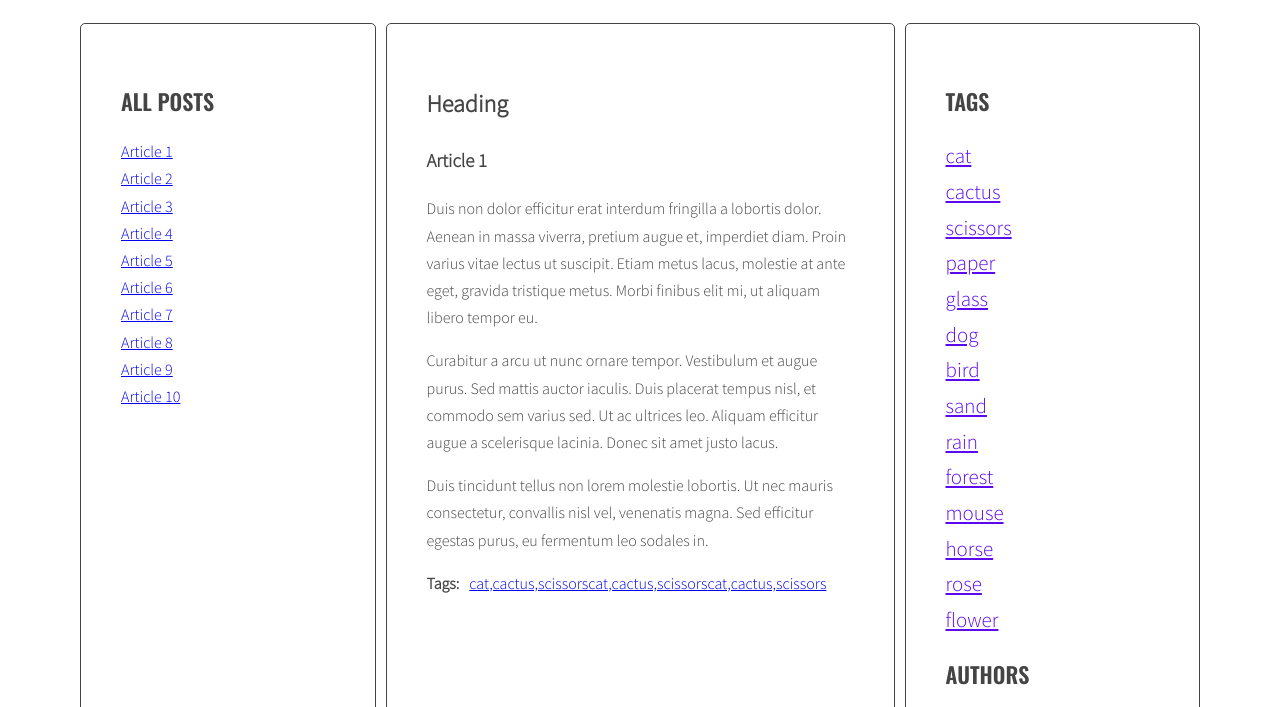
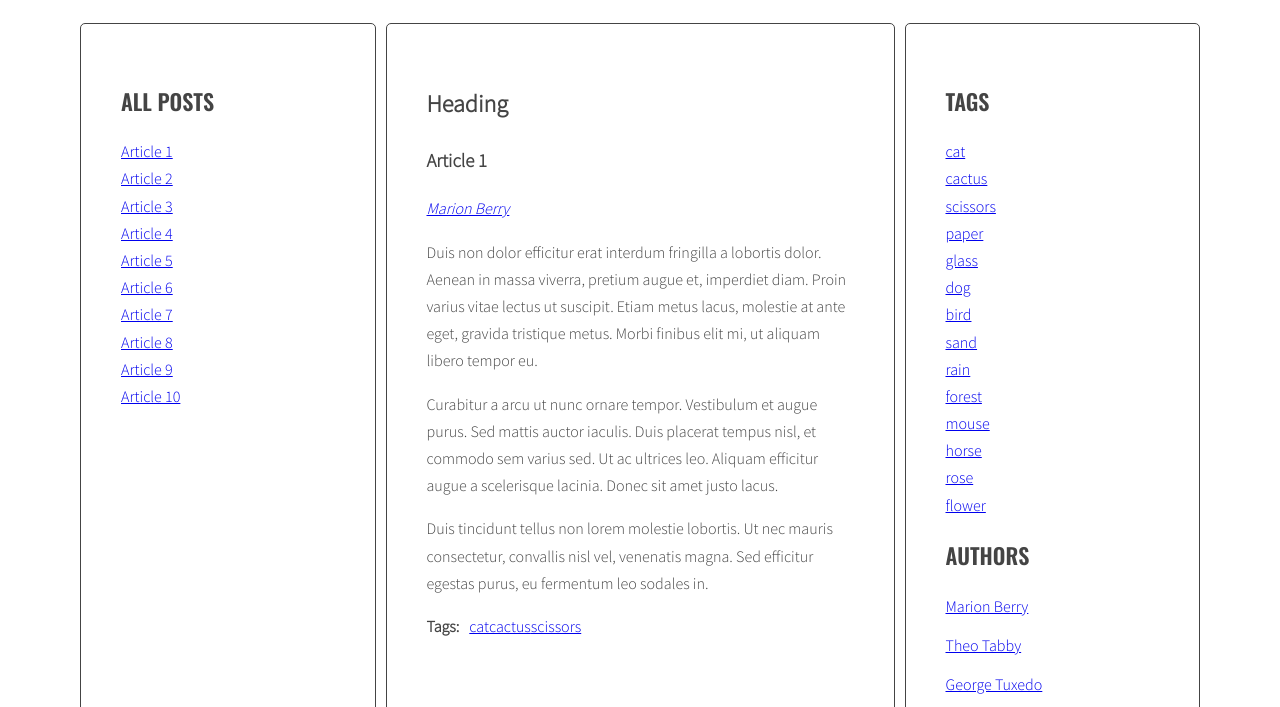
Before and after one commit to Marhol87/javascript-blog, a website: page index.html in a window 1280 px wide. Shown: the part 220-927 px from the top of the page. Drawn offline with nearby package versions, Linux system fonts and the light colour scheme.

Commit message:
Some changes

```diff
--- a/css/style.css
+++ b/css/style.css
@@ -110,32 +110,4 @@ body {
 .post-tags p {
   margin: 0 10px 0 0;
 }
-.tags {
-  display: inline;
-}
-
-.tag-size-1 {
-  color: #5a09f1;
-  font-size: 21px;
-}
-
-.tag-size-2 {
-  color: #d30248;
-  font-size: 45px;
-}
-
-.tag-size-3 {
-  color: #06f32e;
-  font-size: 22px;
-}
-
-.tag-size-4 {
-  color: #663b18;
-  font-size: 25px;
-}
-
-.tag-size-5 {
-  color: rgb(9, 5, 32);
-  font-size: 20px;
-}
 /*# sourceMappingURL=style.css.map */
--- a/js/script.js
+++ b/js/script.js
@@ -73,7 +73,7 @@
       /* get the article id */
 
       const articleId = article.getAttribute('id');
-      console.log('articleId:', articleId);
+      // console.log('articleId:', articleId);
 
       /* find the title element */
 
@@ -87,7 +87,7 @@
         '"><span>' +
         articleTitle +
         '</span></a></li>';
-      console.log('article:', articleId, articleTitle);
+      // console.log('article:', articleId, articleTitle);
 
       /* create HTML of the link */
 
@@ -98,7 +98,7 @@
     titleList.innerHTML = html;
 
     const links = document.querySelectorAll('.titles a');
-    console.log('links:', links);
+    // console.log('links:', links);
 
     for (let link of links) {
       link.addEventListener('click', titleClickHandler);
@@ -108,15 +108,12 @@
 
   /* Module 7*/
   const calculateTagsParams = function (tags) {
-    const params = {
-      min: Math.max(0),
-      max: Math.min(999999),
-    };
+    const params = { min: 999999, max: 0 };
     for (let tag in tags) {
       if (tags[tag] > params.max) {
         params.max = tags[tag];
       }
-      if (tags[tag] < params.min) {
+      else if (tags[tag] < params.min) {
         params.min = tags[tag];
       }
       // console.log(tag + ' is used ' + tags[tag] + ' times');
@@ -140,25 +137,20 @@
     /* START LOOP: for every article: */
     for (let article of articles) {
       /* find tags wrapper */
-      const titleList = article.querySelector(optArticleTagsSelector);
+      const tagsWrapper = article.querySelector(optArticleTagsSelector);
       /* make html variable with empty string */
       let html = '';
       /* get tags from data-tags attribute */
       const articleTags = article.getAttribute('data-tags');
-      console.log('articleTags:', articleTags);
+      // console.log('articleTags:', articleTags);
       /* split tags into array */
       const articleTagsArray = articleTags.split(' ');
-      console.log('articleTagsArray:', articleTagsArray);
+      // console.log('articleTagsArray:', articleTagsArray);
       /* START LOOP: for each tag */
       for (let tag of articleTagsArray) {
-        console.log('tag:', tag);
+        // console.log('tag:', tag);
         /* generate HTML of the link */
-        const linkHTML =
-          '<li><a href="#tag-' +
-          articleTags +
-          '"><span>' +
-          articleTagsArray +
-          '</span></a></li>';
+        const linkHTML= '<li><a href="#tag-' + tag + '"><span>' + tag + '</span></a></li>';
         /* add generated code to html variable */
         html = html + linkHTML;
         /* [NEW] check if this link is NOT already in allTags */
@@ -171,11 +163,11 @@
         /* END LOOP: for each tag */
       }
       /* insert HTML of all the links into the tags wrapper */
-      titleList.innerHTML = html;
+      tagsWrapper.innerHTML = html;
       /* END LOOP: for every article: */
     }
     /* [NEW] find list of tags in right column */
-    const tagList = document.querySelector('.tags');
+    const tagList = document.querySelector(optTagsListSelector);
 
     /* [NEW] create variable for all links HTML code */
     const tagsParams = calculateTagsParams(allTags);
@@ -193,10 +185,10 @@
         '">' +
         tag +
         '</a></li>';
-      console.log('tagLinkHTML:', tagLinkHTML);
+      // console.log('tagLinkHTML:', tagLinkHTML);
       allTagsHTML += tagLinkHTML;
+    /* [NEW] END LOOP: for each tag in allTags: */
     }
-    /* [NEW] END LOOP: for each tag in allTags: */
     /*[NEW] add HTML from allTagsHTML to tagList */
     tagList.innerHTML = allTagsHTML;
   };
@@ -252,19 +244,24 @@
   addClickListenersToTags();
 
   const calculateAuthorsParams = function (authors) {
-    const params = {
-      min: Math.max(0),
-      max: Math.min(999999),
-    };
-    for (let author in authors) {
-      if (authors[author] > params.max) {
-        params.max = authors[author];
+    const params = { min: 999999, max: 0 };
+    for (let articleAuthor in authors) {
+      if (authors[articleAuthor] > params.max) {
+        params.max = authors[articleAuthor];
       }
-      if (authors[author] < params.min) {
-        params.min = authors[author];
+      else if (authors[articleAuthor] < params.min) {
+        params.min = authors[articleAuthor];
       }
+      return params;
     }
-    return params;
+  };
+
+  const calculateAuthorClass = function (count, params) {
+    const normalizedCount = count - params.min;
+    const normalizedMax = params.max - params.min;
+    const percentage = normalizedCount / normalizedMax;
+    const classNumber = Math.floor(percentage * (optCloudClassCount - 1) + 1);
+    return optCloudClassPrefix + classNumber;
   };
 
   const generateAuthors = function () {
@@ -275,35 +272,35 @@
     /* START LOOP: for every article: */
     for (let article of articles) {
       /* find authors wrapper */
-      const titleList = article.querySelector(optArticleAuthorSelector);
+      const authorsWrapper = article.querySelector(optArticleAuthorSelector);
       /* make html variable with empty string */
       let html = '';
       /* get authors from data-author attribute */
-      const articleAuthors = article.getAttribute('data-author');
-      console.log('articleAuthors:', articleAuthors);
+      const articleAuthor = article.getAttribute('data-author');
+      console.log('articleAuthor:', articleAuthor);
       const linkHTML =
         '<a href="#author' +
-        articleAuthors +
-        '"><span>' +
-        articleAuthors +
-        '</span></a>';
+        articleAuthor +
+        '">' +
+        articleAuthor +
+        '</a>';
       /* add generated code to html variable */
       html = html + linkHTML;
       /* [NEW] check if this link is NOT already in allAuthors */
-      if (!allAuthors[author]) {
+      if (!allAuthors[articleAuthor]) {
         /* [NEW] add author to allAuthors object */
-        allAuthors[author] = 1;
+        allAuthors[articleAuthor] = 1;
       } else {
-        allAuthors[author]++;
+        allAuthors[articleAuthor]++;
       }
       /* END LOOP: for each author */
 
       /* insert HTML of all the links into the authors wrapper */
-      titleList.innerHTML = html;
+      authorsWrapper.innerHTML = html;
       /* END LOOP: for every article: */
     }
-    /* [NEW] find list of tags in right column */
-    const authorList = document.querySelector('.authors');
+    /* [NEW] find list of authors in right column */
+    const authorList = document.querySelector(optAuthorListSelector);
 
     /* [NEW] create variable for all links HTML code */
     const authorsParams = calculateAuthorsParams(allAuthors);
@@ -311,17 +308,17 @@
     let allAuthorsHTML = '';
 
     /* [NEW] START LOOP: for each author in allAuthors: */
-    for (let author in allAuthors) {
+    for (let articleAuthor in allAuthors) {
       /* [NEW] generate code of a link and add it to allTagsHTML */
       const authorLinkHTML =
-        '<li><a href="#tag-' +
-        author +
+        '<li><a href="#author' +
+        articleAuthor +
         '" class="' +
-        calculateTagClass(allAuthors[author], authorsParams) +
+        calculateAuthorClass(allAuthors[articleAuthor], authorsParams) +
         '">' +
-        author +
+        articleAuthor +
         '</a></li>';
-      console.log('tagLinkHTML:', authorLinkHTML);
+      // console.log('authorLinkHTML:', authorLinkHTML);
       allAuthorsHTML += authorLinkHTML;
     }
     /* [NEW] END LOOP: for each tag in allTags: */
```
